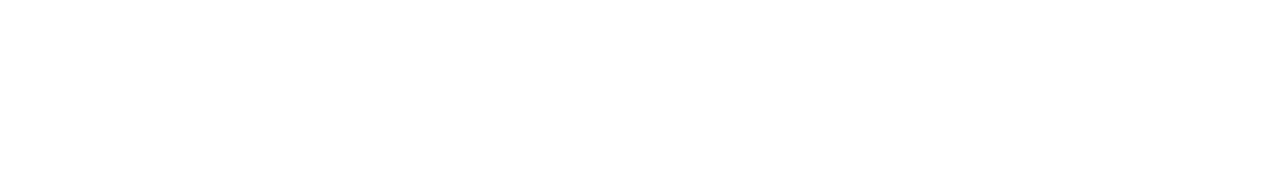
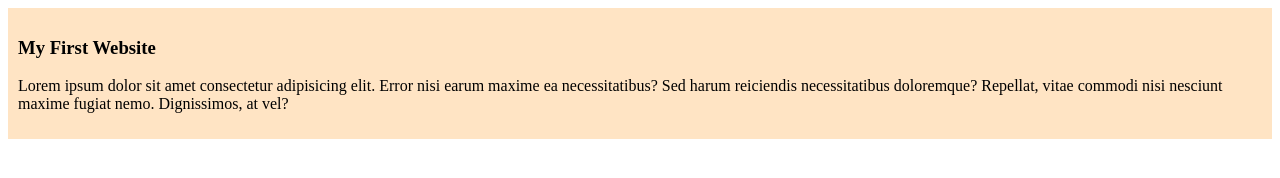
Before and after one commit to Md-Sadbin-Islam/my-simple-repository, a plain HTML site: page index.html in a window 1280 px wide. Drawn offline with Linux system fonts and the light colour scheme.

Commit message:
added the first blog

```diff
--- /dev/null
+++ b/Styles/blog.css
@@ -0,0 +1,4 @@
+div{
+background-color: bisque ;
+padding: 10px;
+    }
--- a/index.html
+++ b/index.html
@@ -4,8 +4,12 @@
     <meta charset="UTF-8">
     <meta name="viewport" content="width=device-width, initial-scale=1.0">
     <title>My Simple website</title>
+    <link rel="stylesheet" href="Styles/blog.css">
 </head>
 <body>
-
+    <div>
+        <h3>My First Website</h3>
+        <p>Lorem ipsum dolor sit amet consectetur adipisicing elit. Error nisi earum maxime ea necessitatibus? Sed harum reiciendis necessitatibus doloremque? Repellat, vitae commodi nisi nesciunt maxime fugiat nemo. Dignissimos, at vel?</p>
+    </div>
 </body>
 </html>
```
